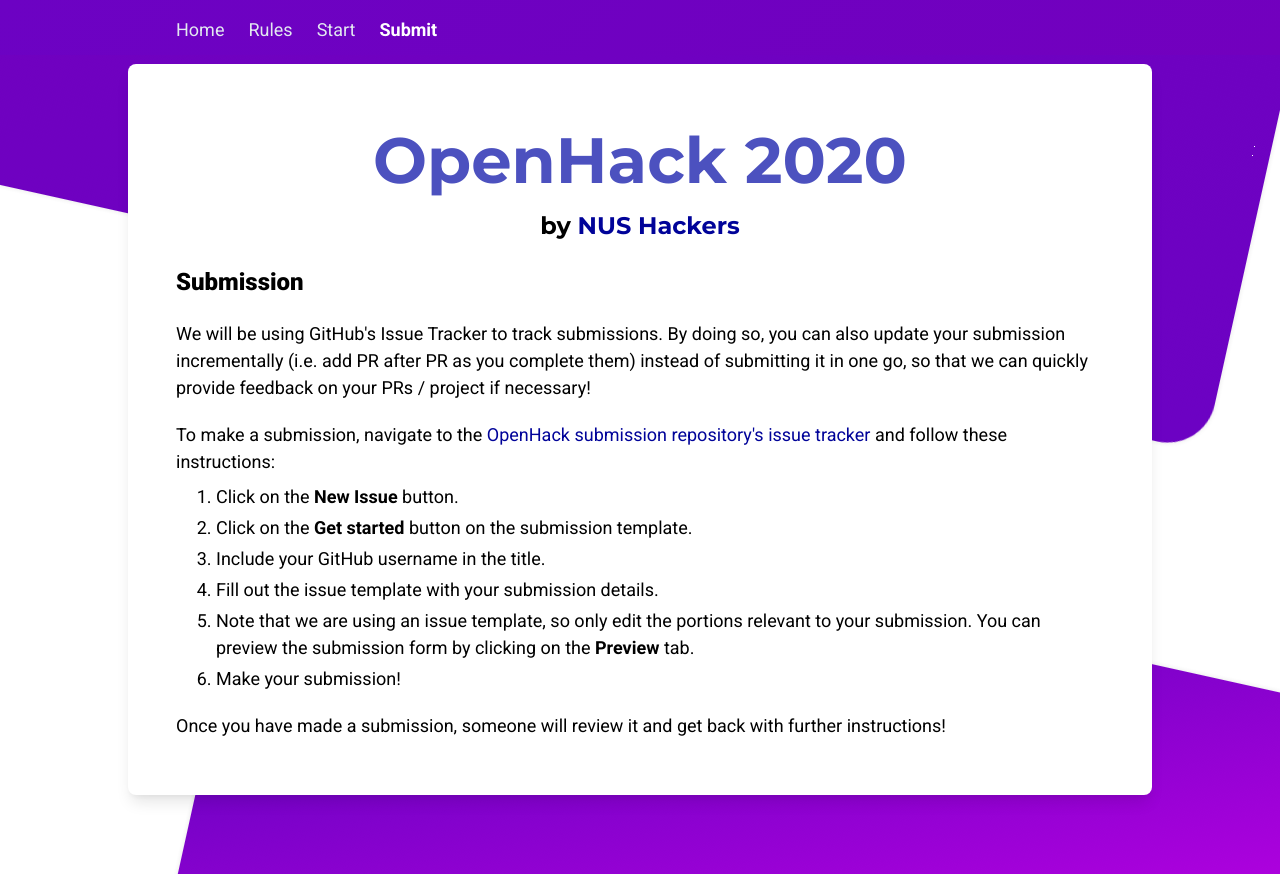
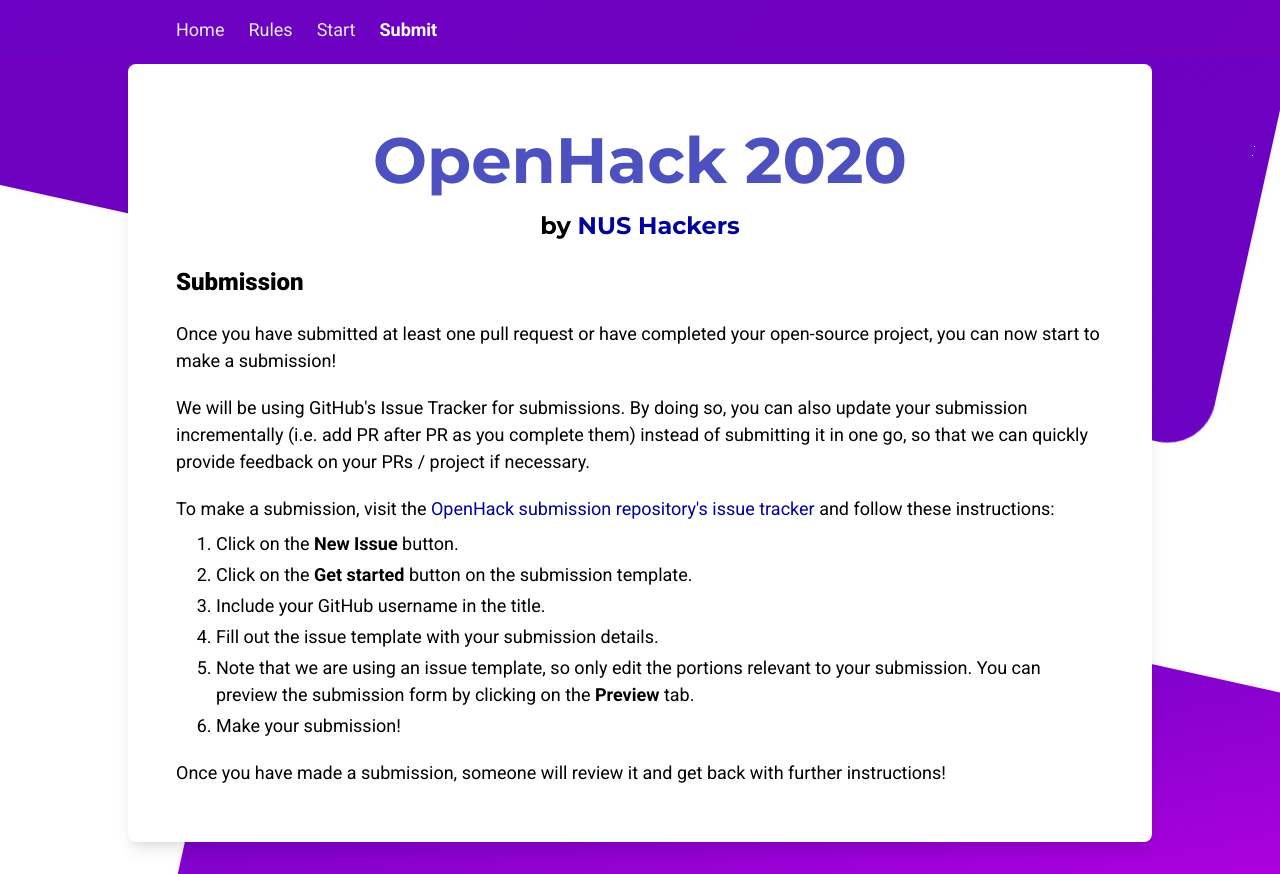
Before and after one commit to nushackers/openhack, a Next.js app: page /submit in a window 1280 px wide. Before the commit the page ends 827 px from the top, so only its background shows below. Built offline with nearby package versions, Linux system fonts and the light colour scheme.

Commit message:
Update Submit page with more details

```diff
--- a/pages/submit.js
+++ b/pages/submit.js
@@ -7,13 +7,17 @@
   <Page>
     <h2 className="text-xl lg:text-2xl font-black">Submission</h2>
     <Text className="mt-5">
-      We will be using GitHub's Issue Tracker to track submissions. By doing so,
-      you can also update your submission incrementally (i.e. add PR after PR as
-      you complete them) instead of submitting it in one go, so that we can
-      quickly provide feedback on your PRs / project if necessary!
+      Once you have submitted at least one pull request or have completed your
+      open-source project, you can now start to make a submission!
+    </Text>
+    <Text className="mt-5">
+      We will be using GitHub's Issue Tracker for submissions. By doing so, you
+      can also update your submission incrementally (i.e. add PR after PR as you
+      complete them) instead of submitting it in one go, so that we can quickly
+      provide feedback on your PRs / project if necessary.
     </Text>
     <Text className="mt-5 mb-2">
-      To make a submission, navigate to the{" "}
+      To make a submission, visit the{" "}
       <a
         target="_blank"
         href="https://github.com/nushackers/openhack-submissions/issues"
```
